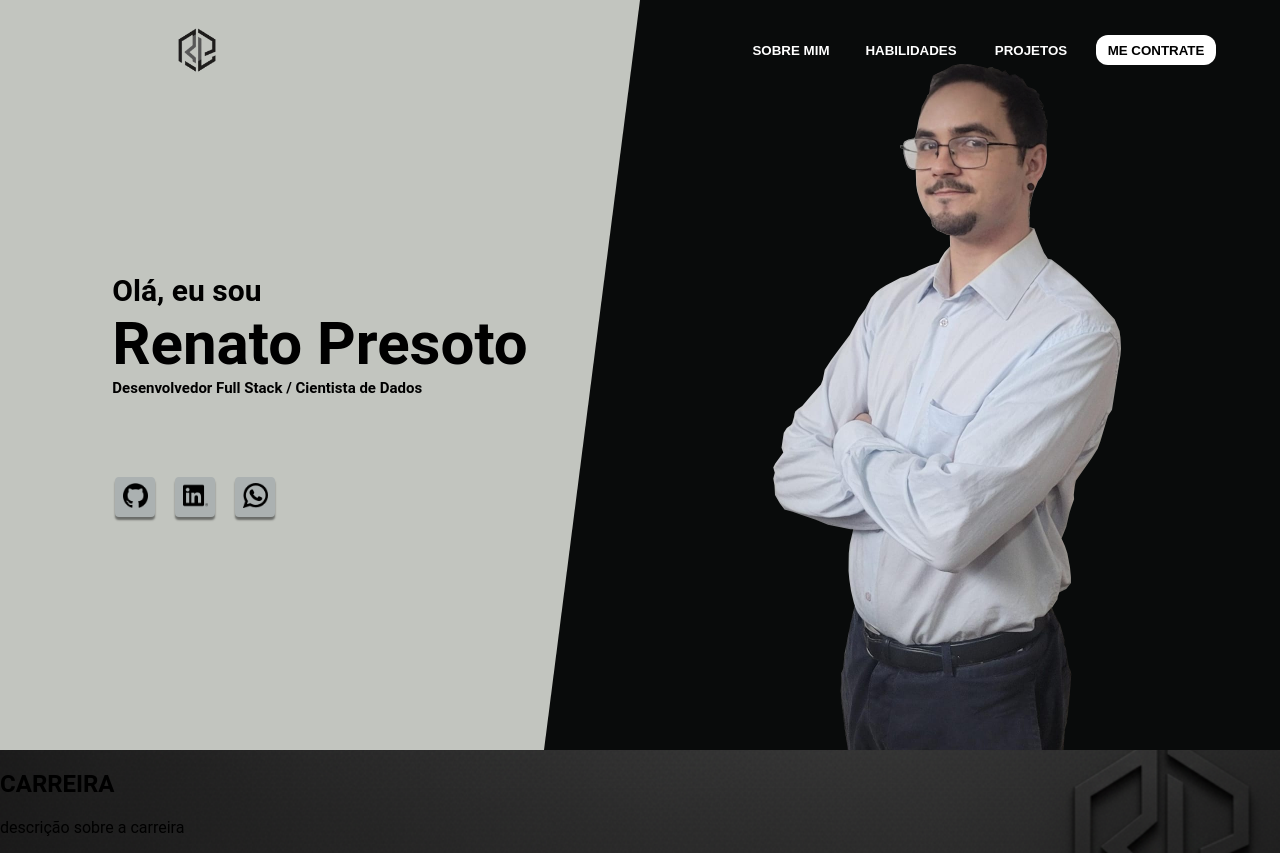
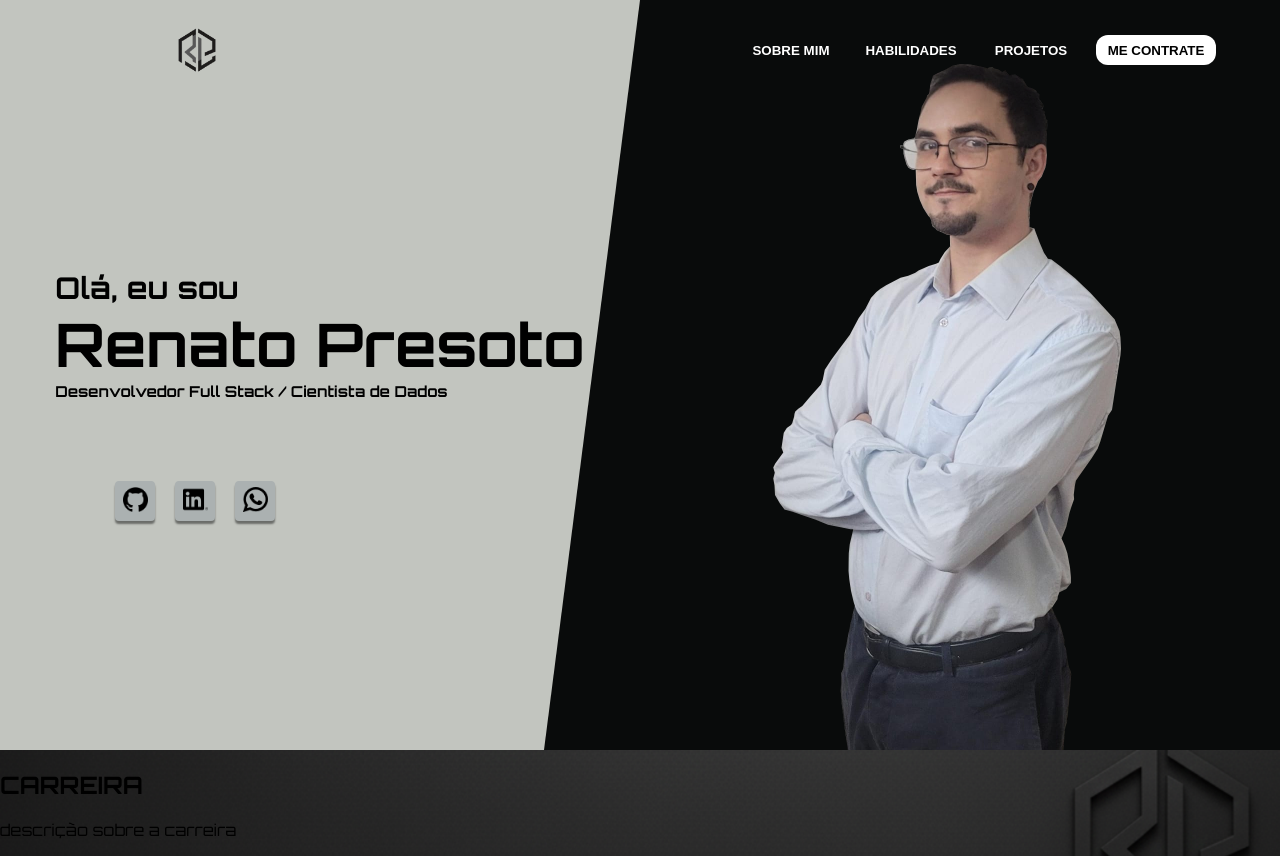
Before and after one commit to renato-presoto-dev/projects-portfolio-angular-css, an Angular app in the folder portfolio/: page /Welcome in a window 1280 px wide. Built offline with nearby package versions, Linux system fonts and the light colour scheme.

Commit message:
Mudança de fontes para Orbitron

```diff
--- a/portfolio/src/index.html
+++ b/portfolio/src/index.html
@@ -5,7 +5,10 @@
   <title>Portfolio Renato Presoto</title>
   <base href="/">
   <meta name="viewport" content="width=device-width, initial-scale=1">
-  <link rel="icon" type="image/x-icon" href="favicon.ico">
+  <link rel="icon" type="image/x-icon" href="icons/RP-logo.png">
+<link rel="preconnect" href="https://fonts.googleapis.com">
+<link rel="preconnect" href="https://fonts.gstatic.com" crossorigin>
+<link href="https://fonts.googleapis.com/css2?family=Orbitron:wght@400..900&display=swap" rel="stylesheet">
 </head>
 <body>
   <app-root></app-root>
--- a/portfolio/src/styles.css
+++ b/portfolio/src/styles.css
@@ -1,3 +1,7 @@
-/* You can add global styles to this file, and also import other style files */
+
 html, body { height: 100%; }
-body { margin: 0; font-family: Roboto, "Helvetica Neue", sans-serif; }
+body { margin: 0;
+  font-family: "Orbitron", sans-serif;
+  font-optical-sizing: auto;
+  font-weight: 400;
+  font-style: normal;}
```
